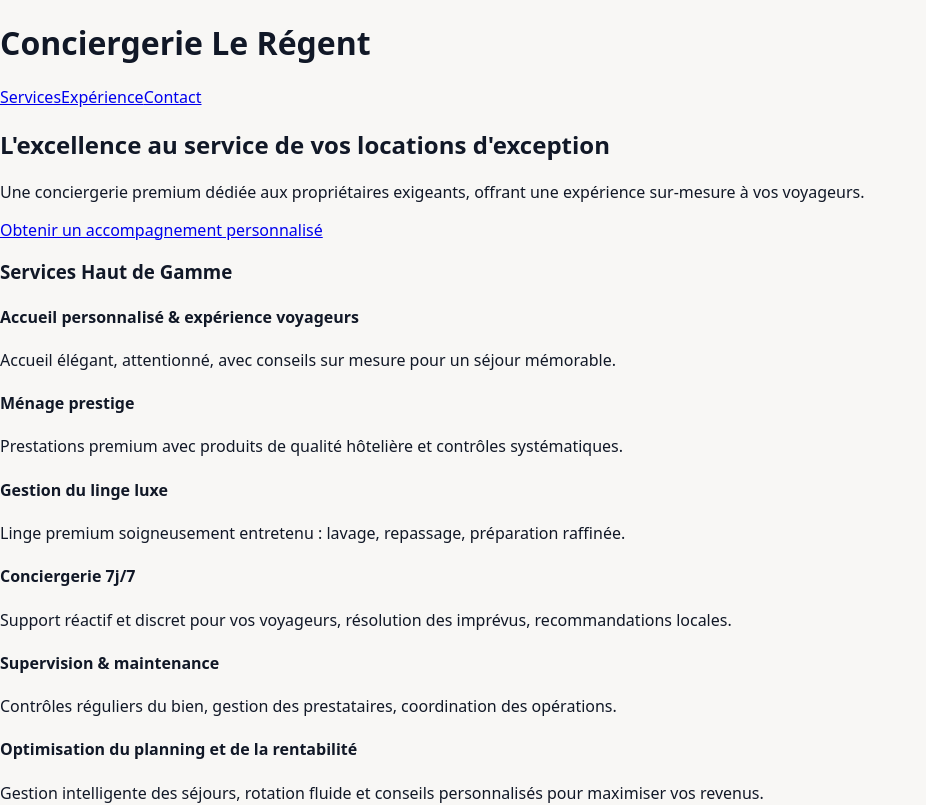
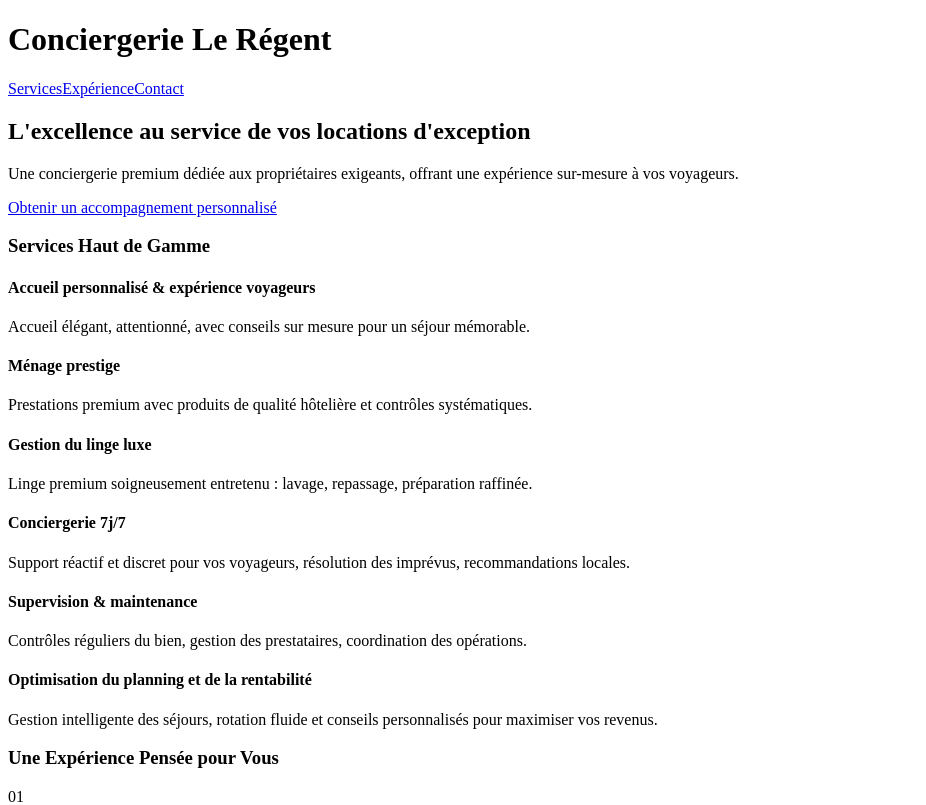
Before and after one commit to sgboishultimmo/conciergerie-leregent, a React (Vite) app: page / in a window 1280 px wide. Shown: the top 805 px of the page, without its empty margins (0-926 px from the left). Built offline with nearby package versions, Linux system fonts and the light colour scheme.

Commit message:
Update index.css

```diff
--- a/src/index.css
+++ b/src/index.css
@@ -1,15 +1,8 @@
-/* src/index.css */
+@tailwind base;
+@tailwind components;
+@tailwind utilities;
 
-:root {
-  font-family: system-ui, -apple-system, BlinkMacSystemFont, "Segoe UI", sans-serif;
-  color: #111827;
-  background-color: #f8f7f5;
+/* Petite base globale pour coller à ton design */
+body {
+  @apply bg-[#f8f7f5] text-gray-900 font-serif;
 }
-
-body {
-  margin: 0;
-}
-
-#root {
-  min-height: 100vh;
-}
```
